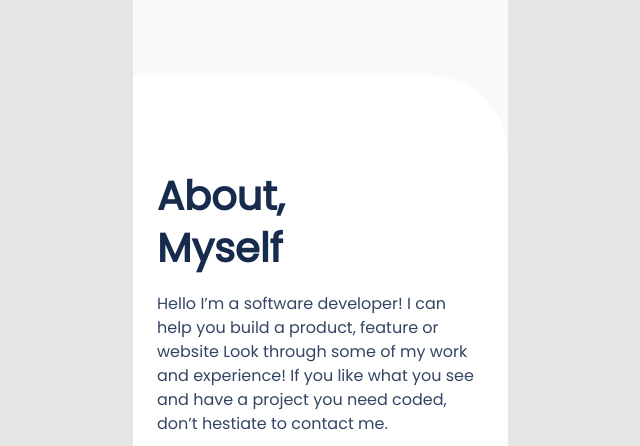
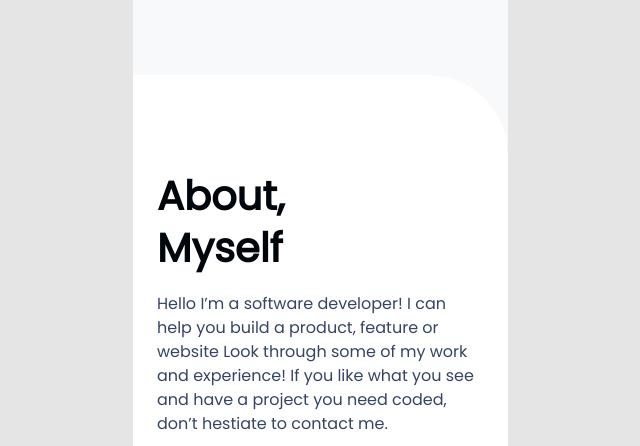
Before and after one commit to obibaadoma/MicHelloProject, a website: page index.html in a window 1280 px wide. Shown: the part 3340-3786 px from the top of the page, without its empty margins (320-960 px from the left). Drawn offline with Linux system fonts and the light colour scheme.

```diff
--- a/index.css
+++ b/index.css
@@ -606,7 +606,7 @@
   font-size: 40px;
   font-weight: 700;
   line-height: 52px;
-  color: #172b4d;
+  color: #01050c;
   padding: 50px 0 0;
   margin-top: -35px;
   margin-bottom: 18px;
```
